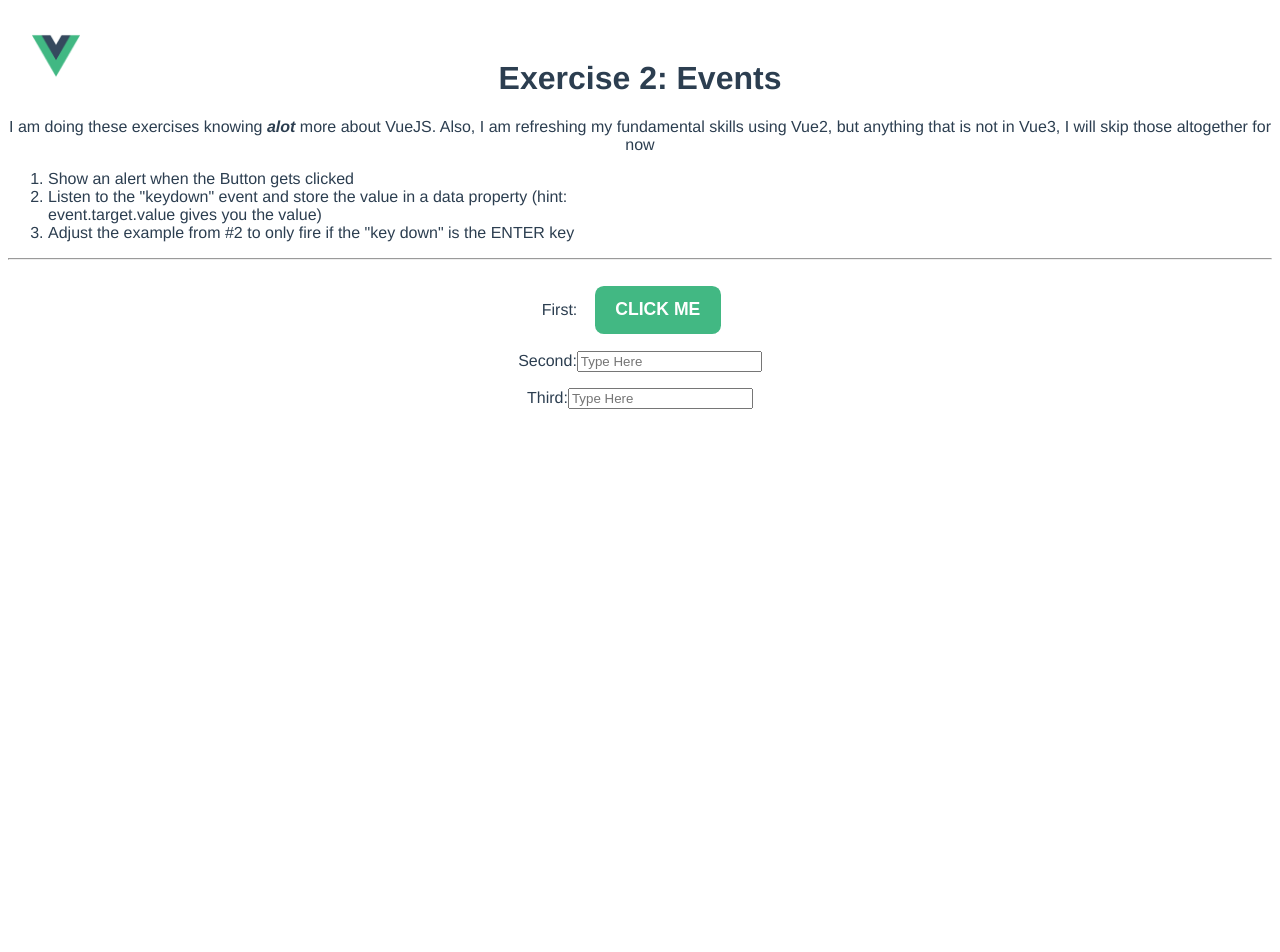
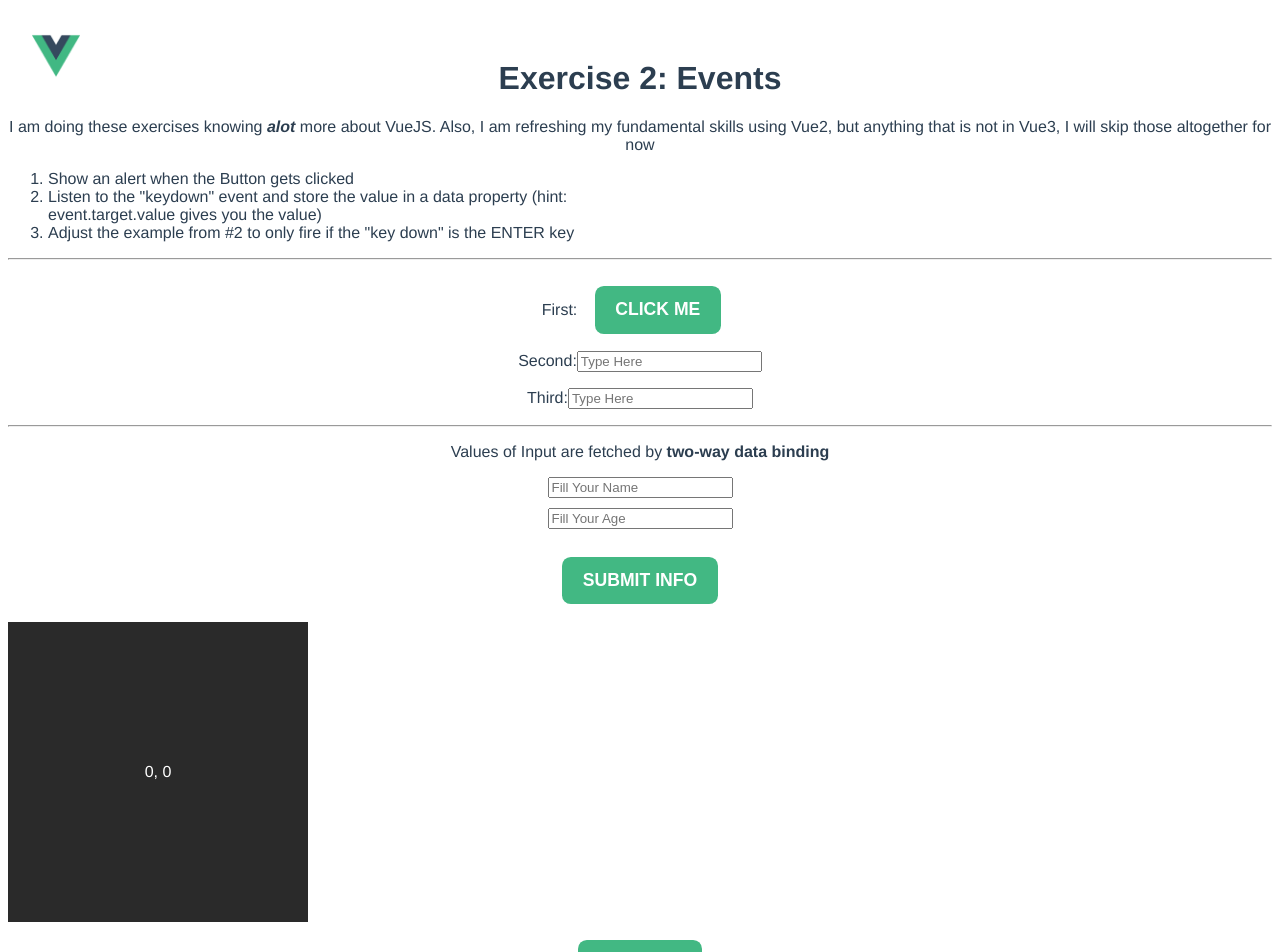
Before and after one commit to GillyRabutTsurwa/vue-2-max-schwarzmueller-exercises, a Vue app: page / in a window 1280 px wide. Shown: the top 952 px of the page. Before the commit the page ends 800 px from the top, so only its background shows below. Built offline with nearby package versions, Linux system fonts and the light colour scheme.

Commit message:
added some bonus tasks to refresh my knowledge on events

```diff
--- a/src/App.vue
+++ b/src/App.vue
@@ -4,6 +4,7 @@
     <Prompt />
     <hr />
     <Tasks />
+    <button v-on:click="refresh" class="btn">Refresh</button>
   </div>
 </template>
 
@@ -16,6 +17,13 @@ export default {
   components: {
     Prompt: Prompt,
     Tasks: Tasks
+  },
+  methods: {
+    refresh() {
+      console.clear();
+      location.reload();
+      return false;
+    }
   }
 };
 </script>
@@ -37,4 +45,25 @@ export default {
   width: 3em;
   height: 3em;
 }
+
+.btn {
+  cursor: pointer;
+  outline: none;
+  border: 0.1em solid transparent;
+  font-size: 1.1em;
+  padding: 0.7em 1.1em;
+  margin: 1em;
+  text-transform: uppercase;
+  background-color: #42b883;
+  color: #fff;
+  font-weight: 600;
+  border-radius: 0.5em;
+  transition: all 0.2s ease-in;
+}
+
+.btn:hover {
+  color: #42b883;
+  background-color: #fff;
+  border: 0.1em solid #42b883;
+}
 </style>
--- a/src/components/Tasks.vue
+++ b/src/components/Tasks.vue
@@ -6,13 +6,44 @@
     </div>
     <div class="task-2">
       <span>Second:</span>
+      <!-- pour que $event fasse plus de sens, considérer la suivante...
+      disons que l'entrée a une id de pinchi...
+      const inputPinchi = document.getElementById("pinchi");
+      OK. Regardez bien.
+      inputPinchi.addEventListener("keydown", (event) => {
+        console.log(event.target.value) <== exactement ce que fait le méthode showInputValue. Mais avec Vue, c'est plus court est plus élégante, mais il faut des temps pour s'habituer à la syntaxe.
+      })
+      -->
       <input type="text" v-on:keydown="showInputValue($event)" placeholder="Type Here" />
       <p>{{inputValue}}</p>
     </div>
     <div class="task-3">
       <span>Third:</span>
+      <!--
+        L'efficacite de cette syntaxe s'affiche de plus lorsqu'on ajoute le modificateur de l'evenement ".enter", avec le JavaScript regulier, il nous faudrait utiliser une phrase if pour verifier que la boutton "enter" a été appuyé
+      -->
       <input type="text" v-on:keydown.enter="showInputValueOnEnter($event)" placeholder="Type Here" />
       <p>{{inputValueOnEnter}}</p>
+    </div>
+    <hr />
+    <div class="bonus-task">
+      <p>
+        Values of Input are fetched by
+        <strong>two-way data binding</strong>
+      </p>
+      <form v-on:submit.prevent="logInfo">
+        <input type="text" class="bonus-task__text" placeholder="Fill Your Name" v-model="formName" />
+        <input
+          type="number"
+          class="bonus-task__number"
+          placeholder="Fill Your Age"
+          v-model="formAge"
+        />
+        <button type="submit" class="btn">Submit Info</button>
+      </form>
+    </div>
+    <div class="bonus-task-2">
+      <div class="square" v-on:mousemove="fetchCoordinates($event)">{{x}}, {{y}}</div>
     </div>
   </div>
 </template>
@@ -22,7 +53,13 @@ export default {
   data() {
     return {
       inputValue: "",
-      inputValueOnEnter: ""
+      inputValueOnEnter: "",
+      // // // // // // // // //
+      formName: "",
+      formAge: null,
+      // // // // // // // // //
+      x: 0,
+      y: 0
     };
   },
   methods: {
@@ -36,6 +73,14 @@ export default {
     showInputValueOnEnter(e) {
       this.inputValueOnEnter = e.target.value;
       console.log(this.inputValueOnEnter);
+    },
+    logInfo() {
+      console.log(this.formName);
+      console.log(this.formAge);
+    },
+    fetchCoordinates(e) {
+      this.x = e.offsetX;
+      this.y = e.offsetY;
     }
   }
 };
@@ -48,24 +93,22 @@ export default {
   height: 400px;
 }
 
-.btn {
-  cursor: pointer;
-  outline: none;
-  border: 0.1em solid transparent;
-  font-size: 1.1em;
-  padding: 0.7em 1.1em;
-  margin: 1em;
-  text-transform: uppercase;
-  background-color: #42b883;
-  color: #fff;
-  font-weight: 600;
-  border-radius: 0.5em;
-  transition: all 0.2s ease-in;
+.bonus-task__text,
+.bonus-task__number {
+  display: block;
+  margin: 0.75em auto;
 }
 
-.btn:hover {
-  color: #42b883;
-  background-color: #fff;
-  border: 0.1em solid #42b883;
+.square {
+  display: flex;
+  justify-content: center;
+  align-items: center;
+}
+
+.square {
+  width: 300px;
+  height: 300px;
+  background-color: #2a2a2a;
+  color: #fff;
 }
 </style>
```
